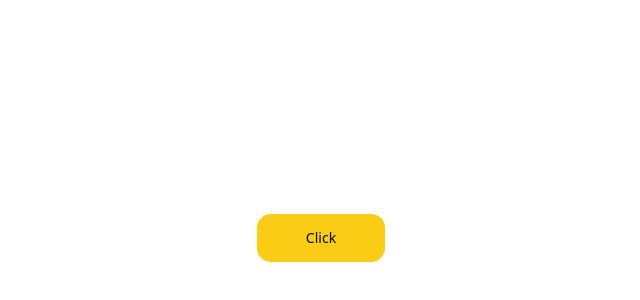
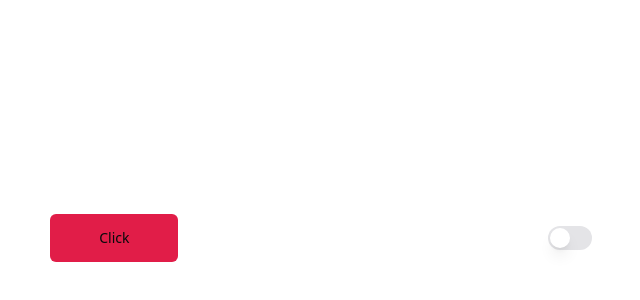
Before and after one commit to Sp-Sayan/new-app, a React (Vite) app in the folder client/: page / in a window 1280 px wide. Shown: the part 162-462 px from the top of the page, without its empty margins (319-959 px from the left). Built offline with nearby package versions, Linux system fonts and the light colour scheme.

Commit message:
added toggle

```diff
--- a/client/package.json
+++ b/client/package.json
@@ -11,6 +11,7 @@
   },
   "dependencies": {
     "@radix-ui/react-slot": "^1.1.2",
+    "@radix-ui/react-switch": "^1.1.3",
     "class-variance-authority": "^0.7.1",
     "clsx": "^2.1.1",
     "embla-carousel-react": "^8.5.2",
--- a/client/src/App.jsx
+++ b/client/src/App.jsx
@@ -1,17 +1,32 @@
+import { useEffect, useState } from "react";
 import "./App.css";
-import { Button } from "./components/ui/button";
-
-
+import Homepage from "./pages/Homepage.jsx";
+import { Switch } from "./components/ui/switch";
 
 function App() {
+  const [isDarkMode, setIsDarkMode] = useState(false);
+
+  const toggleTheme = () => {
+    setIsDarkMode(!isDarkMode);
+  };
+
+  useEffect(() => {
+    if (isDarkMode) {
+      document.documentElement.classList.add("dark");
+    } else {
+      document.documentElement.classList.remove("dark");
+    }
+  }, [isDarkMode]);
+
   return (
     // <div className="h-full w-full bg-slate-500 flex items-center justify-center">
     //   <p className="font-light text-5xl text-slate-200">
     //      Welcome to Vite + React + Tailwind !!!
     //   </p>
     // </div>
-    <div className="flex items-center justify-center bg-background h-full w-full">
-      <Button className="relative text-foreground w-32 h-12">Click</Button>
+    <div className="flex items-center justify-evenly bg-background h-full w-full">
+      <Homepage />
+      <Switch onCheckedChange={toggleTheme}></Switch>
     </div>
   );
 }
--- /dev/null
+++ b/client/src/components/ui/switch.jsx
@@ -0,0 +1,22 @@
+import * as React from "react"
+import * as SwitchPrimitives from "@radix-ui/react-switch"
+
+import { cn } from "@/lib/utils"
+
+const Switch = React.forwardRef(({ className, ...props }, ref) => (
+  <SwitchPrimitives.Root
+    className={cn(
+      "peer inline-flex h-6 w-11 shrink-0 cursor-pointer items-center rounded-full border-2 border-transparent transition-colors focus-visible:outline-none focus-visible:ring-2 focus-visible:ring-ring focus-visible:ring-offset-2 focus-visible:ring-offset-background disabled:cursor-not-allowed disabled:opacity-50 data-[state=checked]:bg-primary data-[state=unchecked]:bg-input",
+      className
+    )}
+    {...props}
+    ref={ref}>
+    <SwitchPrimitives.Thumb
+      className={cn(
+        "pointer-events-none block h-5 w-5 rounded-full bg-background shadow-lg ring-0 transition-transform data-[state=checked]:translate-x-5 data-[state=unchecked]:translate-x-0"
+      )} />
+  </SwitchPrimitives.Root>
+))
+Switch.displayName = SwitchPrimitives.Root.displayName
+
+export { Switch }
--- a/client/src/index.css
+++ b/client/src/index.css
@@ -1,28 +1,29 @@
 @import './tailwind/tailwind.css';
+
 
 
 @layer base {
   :root {
     --background: 0 0% 100%;
-    --foreground: 20 14.3% 4.1%;
+    --foreground: 240 10% 3.9%;
     --card: 0 0% 100%;
-    --card-foreground: 20 14.3% 4.1%;
+    --card-foreground: 240 10% 3.9%;
     --popover: 0 0% 100%;
-    --popover-foreground: 20 14.3% 4.1%;
-    --primary: 47.9 95.8% 53.1%;
-    --primary-foreground: 26 83.3% 14.1%;
-    --secondary: 60 4.8% 95.9%;
-    --secondary-foreground: 24 9.8% 10%;
-    --muted: 60 4.8% 95.9%;
-    --muted-foreground: 25 5.3% 44.7%;
-    --accent: 60 4.8% 95.9%;
-    --accent-foreground: 24 9.8% 10%;
+    --popover-foreground: 240 10% 3.9%;
+    --primary: 346.8 77.2% 49.8%;
+    --primary-foreground: 355.7 100% 97.3%;
+    --secondary: 240 4.8% 95.9%;
+    --secondary-foreground: 240 5.9% 10%;
+    --muted: 240 4.8% 95.9%;
+    --muted-foreground: 240 3.8% 46.1%;
+    --accent: 240 4.8% 95.9%;
+    --accent-foreground: 240 5.9% 10%;
     --destructive: 0 84.2% 60.2%;
-    --destructive-foreground: 60 9.1% 97.8%;
-    --border: 20 5.9% 90%;
-    --input: 20 5.9% 90%;
-    --ring: 20 14.3% 4.1%;
-    --radius: 1rem;
+    --destructive-foreground: 0 0% 98%;
+    --border: 240 5.9% 90%;
+    --input: 240 5.9% 90%;
+    --ring: 346.8 77.2% 49.8%;
+    --radius: 0.5rem;
     --chart-1: 12 76% 61%;
     --chart-2: 173 58% 39%;
     --chart-3: 197 37% 24%;
@@ -32,31 +33,32 @@
 
   .dark {
     --background: 20 14.3% 4.1%;
-    --foreground: 60 9.1% 97.8%;
-    --card: 20 14.3% 4.1%;
-    --card-foreground: 60 9.1% 97.8%;
-    --popover: 20 14.3% 4.1%;
-    --popover-foreground: 60 9.1% 97.8%;
-    --primary: 47.9 95.8% 53.1%;
-    --primary-foreground: 26 83.3% 14.1%;
-    --secondary: 12 6.5% 15.1%;
-    --secondary-foreground: 60 9.1% 97.8%;
-    --muted: 12 6.5% 15.1%;
-    --muted-foreground: 24 5.4% 63.9%;
+    --foreground: 0 0% 95%;
+    --card: 24 9.8% 10%;
+    --card-foreground: 0 0% 95%;
+    --popover: 0 0% 9%;
+    --popover-foreground: 0 0% 95%;
+    --primary: 346.8 77.2% 49.8%;
+    --primary-foreground: 355.7 100% 97.3%;
+    --secondary: 240 3.7% 15.9%;
+    --secondary-foreground: 0 0% 98%;
+    --muted: 0 0% 15%;
+    --muted-foreground: 240 5% 64.9%;
     --accent: 12 6.5% 15.1%;
-    --accent-foreground: 60 9.1% 97.8%;
+    --accent-foreground: 0 0% 98%;
     --destructive: 0 62.8% 30.6%;
-    --destructive-foreground: 60 9.1% 97.8%;
-    --border: 12 6.5% 15.1%;
-    --input: 12 6.5% 15.1%;
-    --ring: 35.5 91.7% 32.9%;
+    --destructive-foreground: 0 85.7% 97.3%;
+    --border: 240 3.7% 15.9%;
+    --input: 240 3.7% 15.9%;
+    --ring: 346.8 77.2% 49.8%;
     --chart-1: 220 70% 50%;
     --chart-2: 160 60% 45%;
     --chart-3: 30 80% 55%;
     --chart-4: 280 65% 60%;
-    --chart-5: 340 75%[[]] 55%;
+    --chart-5: 340 75% 55%;
   }
 }
+
 
   @layer base {
     * {
--- /dev/null
+++ b/client/src/pages/Homepage.jsx
@@ -0,0 +1,12 @@
+import React from "react";
+import { Button } from "@/components/ui/button";
+
+const homepage = () => {
+  return (
+    <div>
+      <Button className="relative text-foreground w-32 h-12">Click</Button>
+    </div>
+  );
+};
+
+export default homepage;
```
Also changed, not shown: 1 other file (tests, documents, lock files or other folders).
